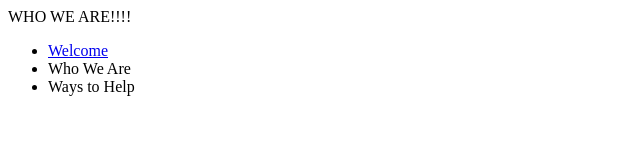
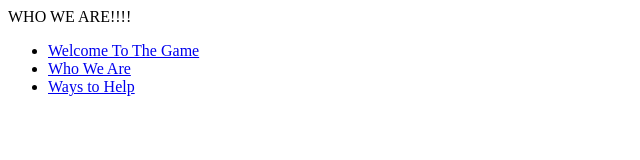
Before and after one commit to tsoutonglang/gwc-final-project, a plain HTML site: page who.html in a window 1280 px wide. Shown: the whole page, without its empty margins (0-640 px from the left). Drawn offline with Linux system fonts and the light colour scheme.

Commit message:
updating toolbars

```diff
--- a/who.html
+++ b/who.html
@@ -3,10 +3,9 @@ WHO WE ARE!!!!
 </html>
 
 <body>
-  <body>
   <ul>
-    <li><a href="url">Welcome</a></li>
-    <li><a url="">Who We Are</a></li>
-    <li><a url="">Ways to Help</a></li>
+    <li><a href="https://tsoutonglang.github.io/gwc-final-project/">Welcome To The Game</a></li>
+    <li><a href="https://tsoutonglang.github.io/gwc-final-project/who.html">Who We Are</a></li>
+    <li><a href="https://tsoutonglang.github.io/gwc-final-project/ways-to-help.html">Ways to Help</a></li>
   </ul>
 </body>
```
Also changed, not shown: index.html (+1 -1 lines), ways-to-help.html (+9 -1 lines).
